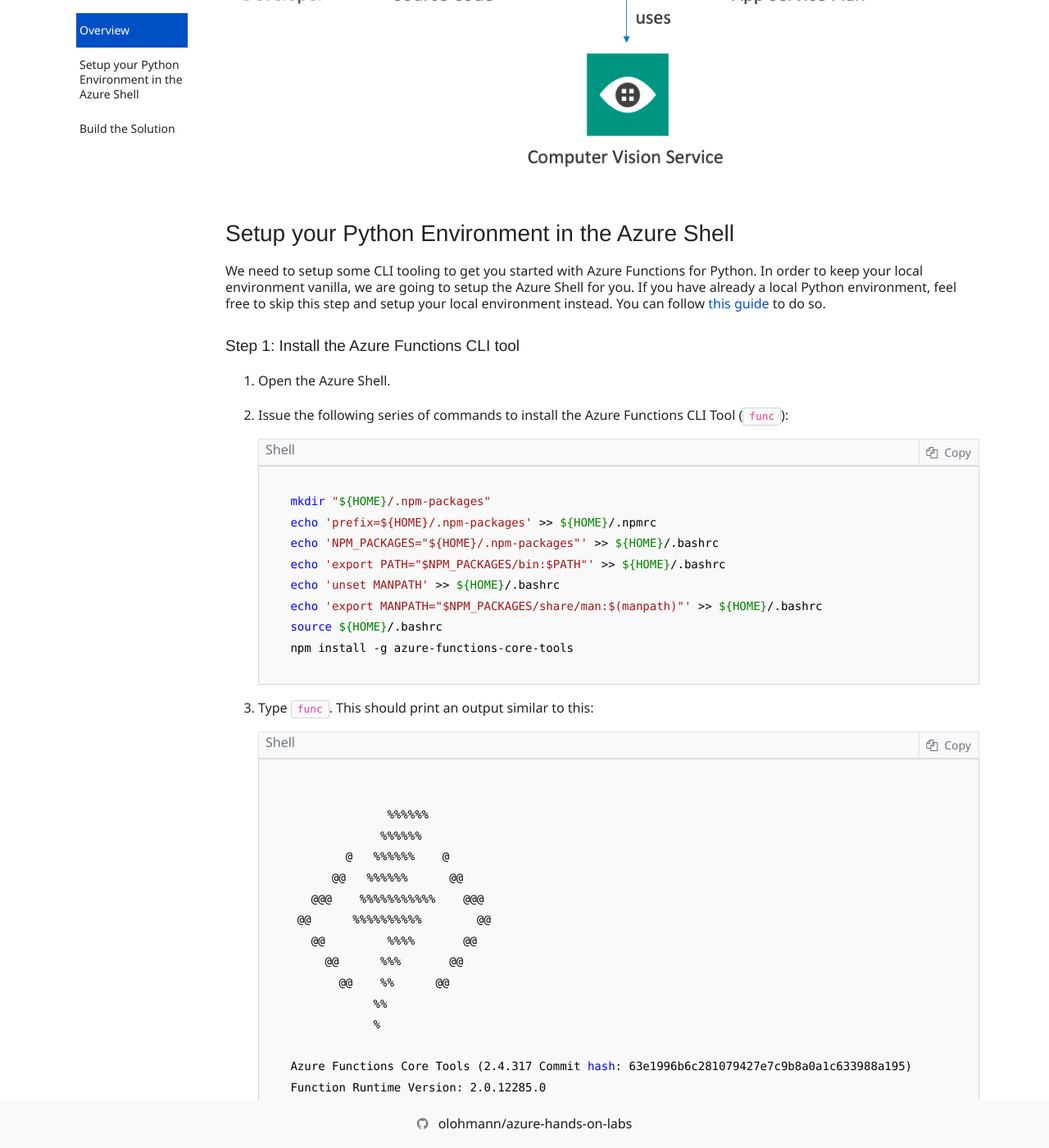
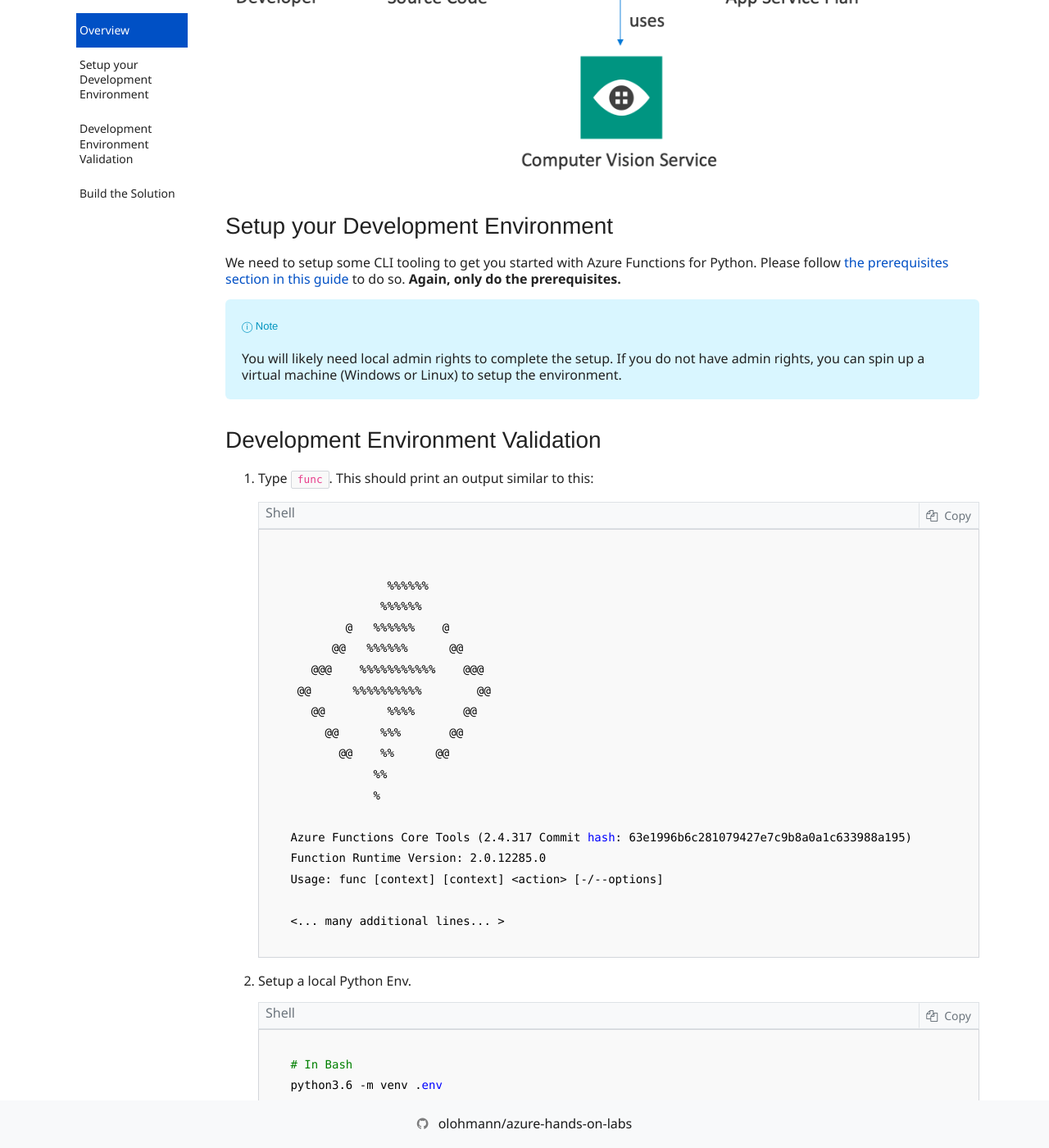
Before and after one commit to olohmann/azure-hands-on-labs, a Jekyll site: the page built from labs/01_serverless/serverless_python_challenge.md, in a window 1280 px wide and 1400 px high, scrolled down 889 px. Shown: the whole window at 82% size. Built offline with Jekyll 4.4.1, drawn with Linux system fonts in a browser that asks for light colours; nearby versions of some CDN libraries; our own code applies the rules of GitHub Pages for plain Markdown files; comment, search, counter and statistics services are not loaded; some of the changed text lies outside the part shown.

````diff
--- a/labs/01_serverless/serverless_python_challenge.md
+++ b/labs/01_serverless/serverless_python_challenge.md
@@ -9,25 +9,13 @@ That is, you will create an Azure Function that monitors a blob container in Azu
 The following illustration provides an overview:
 ![Overview](./media/overview.png)
 
-## Setup your Python Environment in the Azure Shell
+## Setup your Development Environment
 
-We need to setup some CLI tooling to get you started with Azure Functions for Python. In order to keep your local environment vanilla, we are going to setup the Azure Shell for you. If you have already a local Python environment, feel free to skip this step and setup your local environment instead. You can follow [this guide](https://docs.microsoft.com/en-us/azure/azure-functions/functions-create-first-function-python) to do so.
+We need to setup some CLI tooling to get you started with Azure Functions for Python. Please follow [the prerequisites section in this guide](https://docs.microsoft.com/en-us/azure/azure-functions/functions-create-first-function-python#prerequisites) to do so. **Again, only do the prerequisites.**
 
-### Step 1: Install the Azure Functions CLI tool
+> You will likely need local admin rights to complete the setup. If you do not have admin rights, you can spin up a virtual machine (Windows or Linux) to setup the environment.
 
-1. Open the Azure Shell.
-1. Issue the following series of commands to install the Azure Functions CLI Tool (`func`):
-
-    ```sh
-    mkdir "${HOME}/.npm-packages"
-    echo 'prefix=${HOME}/.npm-packages' >> ${HOME}/.npmrc
-    echo 'NPM_PACKAGES="${HOME}/.npm-packages"' >> ${HOME}/.bashrc
-    echo 'export PATH="$NPM_PACKAGES/bin:$PATH"' >> ${HOME}/.bashrc
-    echo 'unset MANPATH' >> ${HOME}/.bashrc
-    echo 'export MANPATH="$NPM_PACKAGES/share/man:$(manpath)"' >> ${HOME}/.bashrc
-    source ${HOME}/.bashrc
-    npm install -g azure-functions-core-tools
-    ```
+## Development Environment Validation
 
 1. Type `func`. This should print an output similar to this:
 
@@ -52,60 +40,25 @@ We need to setup some CLI tooling to get you started with Azure Functions for Py
     <... many additional lines... >
     ```
 
-### Step 2: Setup pyenv to get a dedicated local Python version
-
-1. Again, open the Azure Shell or continue working in the current instance.
-
-1. Issue the following series of commands to install [pyenv](https://github.com/pyenv/pyenv):
+1. Setup a local Python Env.
 
     ```sh
-    git clone https://github.com/pyenv/pyenv.git ${HOME}/.pyenv
-    echo 'export PYENV_ROOT="$HOME/.pyenv"' >> ${HOME}/.bashrc
-    echo 'export PATH="$PYENV_ROOT/bin:$PATH"' >> ${HOME}/.bashrc
-    echo -e 'if command -v pyenv 1>/dev/null 2>&1; then\n  eval "$(pyenv init -)"\nfi' >> ${HOME}/.bashrc
-    source ${HOME}/.bashrc
+    # In Bash
+    python3.6 -m venv .env
+    source .env/bin/activate
+
+    # In PowerShell
+    py -3.6 -m venv .env
+    .env\scripts\activate
     ```
 
-1. Type `pyenv`. The output should look like this:
-
-   ```sh
-   pyenv 1.2.9-2-g6309aaf
-   Usage: pyenv <command> [<args>]
-   ```
-
-1. Install the `virtualenv` plugin for `pyenv`:
-
-    ```sh
-    git clone https://github.com/pyenv/pyenv-virtualenv.git $(pyenv root)/plugins/pyenv-virtualenv
-    echo 'eval "$(pyenv virtualenv-init -)"' >> ${HOME}/.bashrc
-    source ${HOME}/.bashrc
-    ```
-
-1. Now setup a local Python version 3.6.8 with venv support:
-
-    ```sh
-    pyenv install 3.6.8
-    pyenv shell 3.6.8
-    pyenv virtualenv venv368 # creates a new virtualenv from the current version
-    pyenv activate venv368
-    ```
-
-    > Everytime you fire up a new Azure Shell instance, you need to activate the environment again with `pyenv activate venv368`.
-
-2. Verify that you have the following output - especially the change in prompt (might change in future versions):
-
-    ```sh
-    pyenv-virtualenv: prompt changing will be removed from future release. configure `export PYENV_VIRTUALENV_DISABLE_PROMPT=1' to simulate the behavior.
-    (venv368) labuser01@Azure:~$
-    ```
-
-3. Type `python --version` and you should see:
+1. Type `python --version` and you should see e.g. 3.6.8 or similar:
 
     ```sh
     Python 3.6.8
     ```
 
-### Step 3: Setting up your Function Boilerplate
+### Setting up your Function Boilerplate
 
 1. Run the following commands which should start the Azure Functions CLI wizard:
 
````
Also changed, not shown: index.md (+0 -1 lines), labs/01_serverless/serverless.md (+79 -1 lines), labs/01_serverless/media/create-logic-app-1.png (added), labs/01_serverless/media/create-logic-app-10.png (added), labs/01_serverless/media/create-logic-app-11.png (added), labs/01_serverless/media/create-logic-app-12.png (added), labs/01_serverless/media/create-logic-app-13.png (added), labs/01_serverless/media/create-logic-app-14.png (added), labs/01_serverless/media/create-logic-app-15.png (added), labs/01_serverless/media/create-logic-app-2.png (added), labs/01_serverless/media/create-logic-app-3.png (added), labs/01_serverless/media/create-logic-app-4.png (added), labs/01_serverless/media/create-logic-app-5.png (added), labs/01_serverless/media/create-logic-app-6.png (added), 4 more files.
